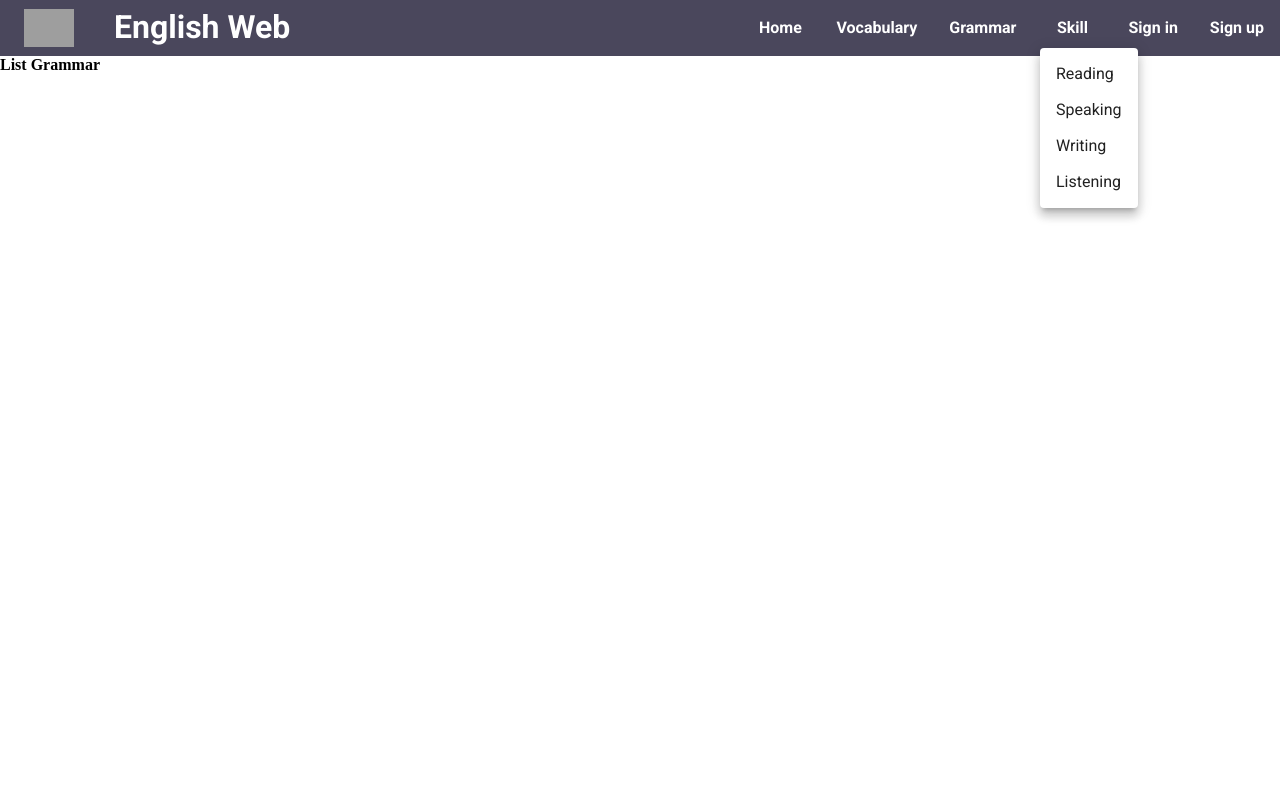
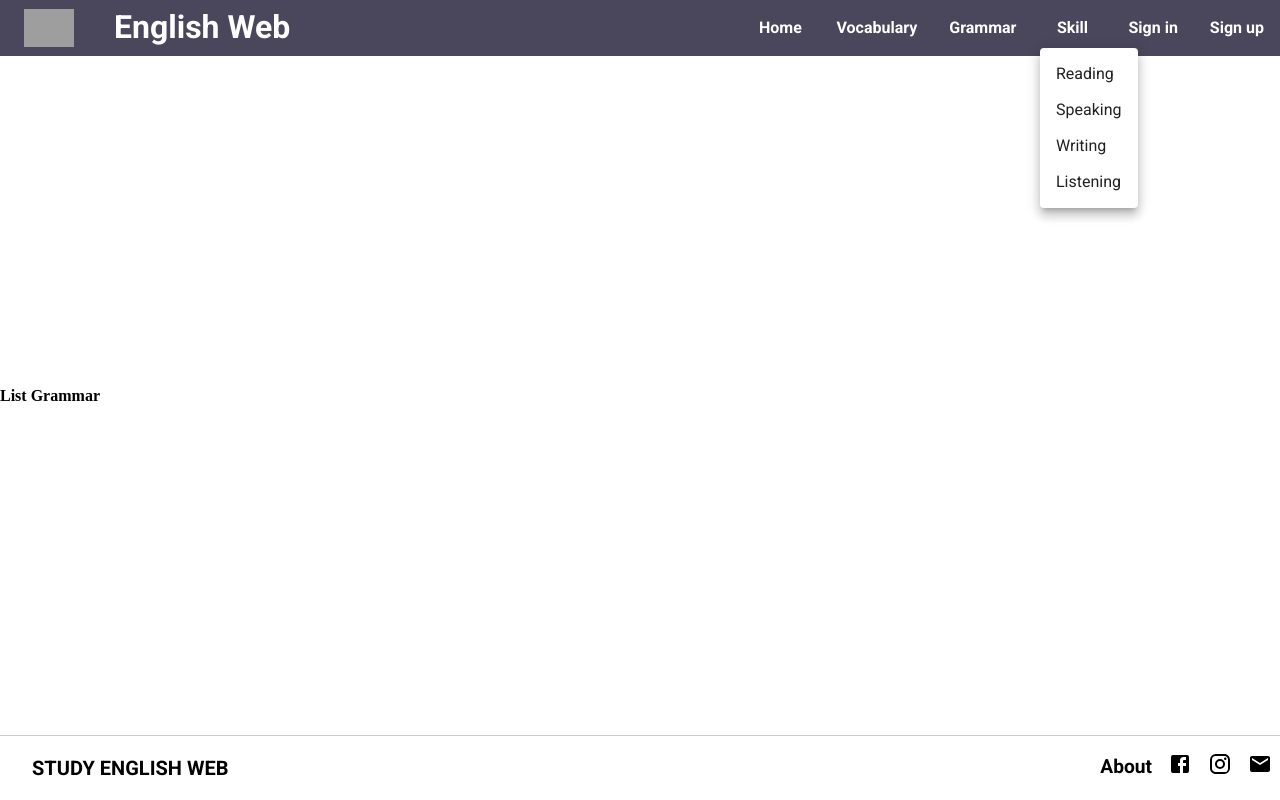
Before and after one commit to TrungHauad02/english-web-fe, a React (Create React App) app: page /student/grammar in a window 1280 px wide. Both pictures are taken after a click on the button "Skill". Built offline with nearby package versions, Linux system fonts and the light colour scheme; grey boxes are pictures that could not be loaded.

Commit message:
update header, add footer

```diff
--- /dev/null
+++ b/src/components/footer/About.jsx
@@ -0,0 +1,24 @@
+import { Stack, Typography } from "@mui/material";
+import FacebookIcon from '@mui/icons-material/Facebook';
+import MailIcon from '@mui/icons-material/Mail';
+import InstagramIcon from '@mui/icons-material/Instagram';
+
+function About() {
+  return (
+    <Stack direction="row" spacing={2}>
+        <Typography
+              variant="h6"
+              sx={{
+                fontWeight:'bold',
+                fontSize: '1.2rem'
+              }}>
+                About
+        </Typography>
+        <FacebookIcon/>
+        <InstagramIcon/>
+        <MailIcon/>
+    </Stack>
+  );
+}
+
+export default About;
--- /dev/null
+++ b/src/components/footer/Footer.jsx
@@ -0,0 +1,30 @@
+import { Stack, Typography } from "@mui/material";
+import About from "./About";
+
+function Footer() {
+  return (
+    <Stack
+        direction="row"
+        sx={{
+          height: '40px',
+          background: '#ffffff',
+          padding: '0.5rem',
+          paddingTop: '1rem',
+          borderTop: '1px solid #ccc',
+        }}
+        justifyContent="space-between"
+        >
+            <Typography
+              variant="h6"
+              sx={{
+                fontWeight:'bold',
+                paddingLeft: '1.5rem',
+              }}>
+                STUDY ENGLISH WEB
+            </Typography>
+            <About/>
+    </Stack>
+  );
+}
+
+export default Footer;
--- a/src/components/student/HomeStudent.jsx
+++ b/src/components/student/HomeStudent.jsx
@@ -4,16 +4,18 @@ import { Outlet } from "react-router-dom";
 import HeaderStudent from "./header/HeaderStudent";
 import ListTopic from "./vocabulary/ListTopic";
 import ListGrammar from "./grammar/ListGrammar";
+import Footer from "../footer/Footer";
 
 function HomeStudent(){
     return (
-        <Stack>
+        <Stack direction="column" justifyContent="space-between" sx={{ height: '100vh' }}>
             <HeaderStudent/>
             <Routes>
                 <Route path="list-topic" element={<ListTopic />}/>
                 <Route path="grammar" element={<ListGrammar />}/>
             </Routes>
-            <Outlet />
+            <Outlet/>
+            <Footer/>
         </Stack>
     )
 }
--- /dev/null
+++ b/src/components/student/common/HeaderTypography.jsx
@@ -0,0 +1,14 @@
+import { Typography } from "@mui/material";
+
+function HeaderTypography({children, variant = "h6", component = "h2", sx = {fontWeight: 'bold',fontSize: '1rem'}}) {
+  return (
+    <Typography
+        variant={variant}
+        component={component}
+        sx={sx}>
+        {children}
+    </Typography>
+  );
+}
+
+export default HeaderTypography;
--- a/src/components/student/header/HeaderStudent.jsx
+++ b/src/components/student/header/HeaderStudent.jsx
@@ -1,20 +1,9 @@
-import { Button, Menu, MenuItem, Stack, Typography } from "@mui/material";
-import { useState } from "react";
+import { Button, Stack } from "@mui/material";
 import { Link } from "react-router-dom";
+import HeaderTypography from "../common/HeaderTypography";
+import SkillMenu from "./SkillMenu";
 
 function HeaderStudent(){
-
-    const [anchorEl, setAnchorEl] = useState(null);
-    const open = Boolean(anchorEl);
-
-    const handleClick = (event) => {
-        setAnchorEl(event.currentTarget);
-    };
-
-    const handleClose = () => {
-        setAnchorEl(null);
-    };
-
     return (
         <Stack
             direction={'row'}
@@ -27,103 +16,41 @@ function HeaderStudent(){
             >
             <Stack direction={'row'} alignItems={'center'} spacing={5}>
                 <img src="icon.png" alt="icon" style={{width: '50px', marginLeft:'1rem'}}/>
-                <Typography
+                <HeaderTypography
                     variant="h4"
                     component="h1"
                     sx={{
                         fontWeight: 'bold',
                         fontSize: '2rem'
                     }}>
-                    English Web</Typography >
+                    English Web</HeaderTypography >
             </Stack>
             <Stack direction={'row'} alignItems={'center'} spacing={2}>
                 <Button
                     color="header"
                     href="/student">
-                    <Typography
-                        variant="h6"
-                        component="h2"
-                        sx={{
-                            fontWeight: 'bold',
-                            fontSize: '1rem'
-                        }}>
-                        Home</Typography >
+                    <HeaderTypography>Home</HeaderTypography >
                 </Button>
                 <Button
                     color="header"
                     component={Link} to="/student/list-topic">
-                    <Typography
-                        variant="h6"
-                        component="h2"
-                        sx={{
-                            fontWeight: 'bold',
-                            fontSize: '1rem'
-                        }}>
-                        Vocabulary</Typography >
+                    <HeaderTypography>Vocabulary</HeaderTypography >
                 </Button>
                 <Button
                     color="header"
                     component={Link} to="/student/grammar">
-                    <Typography
-                    variant="h6"
-                    component="h2"
-                    sx={{
-                        fontWeight: 'bold',
-                        fontSize: '1rem'
-                    }}>
-                    Grammar</Typography >
+                    <HeaderTypography>Grammar</HeaderTypography >
                 </Button>
+
+                <SkillMenu/>
+
                 <Button
-                    id="skill-button"
-                    aria-controls={open ? 'skill-menu' : undefined}
-                    aria-haspopup="true"
-                    aria-expanded={open ? 'true' : undefined}
-                    onClick={handleClick}
-                    sx={{
-                        color: '#fff',
-                        textTransform: 'none',
-                        fontWeight: 'bold',
-                        fontSize: '1rem'
-                    }}
-                >
-                    Skill
-                </Button>
-                <Menu
-                    id="skill-menu"
-                    anchorEl={anchorEl}
-                    open={open}
-                    onClose={handleClose}
-                    MenuListProps={{
-                        'aria-labelledby': 'skill-button',
-                    }}
-                >
-                    <MenuItem onClick={handleClose} component="a" href="/student/skill/reading">Reading</MenuItem>
-                    <MenuItem onClick={handleClose} component="a" href="/student/skill/speaking">Speaking</MenuItem>
-                    <MenuItem onClick={handleClose} component="a" href="/student/skill/writing">Writing</MenuItem>
-                    <MenuItem onClick={handleClose} component="a" href="/student/skill/listening">Listening</MenuItem>
-                </Menu>
-                <Button
-                    color="header"
-                   >
-                    <Typography
-                        variant="h6"
-                        component="h2"
-                        sx={{
-                            fontWeight: 'bold',
-                            fontSize: '1rem'
-                        }}>
-                        Sign in</Typography >
+                    color="header">
+                    <HeaderTypography>Sign in</HeaderTypography >
                 </Button>
                 <Button
                     color="header">
-                        <Typography
-                    variant="h6"
-                    component="h2"
-                    sx={{
-                        fontWeight: 'bold',
-                        fontSize: '1rem'
-                    }}>
-                    Sign up</Typography >
+                    <HeaderTypography>Sign up</HeaderTypography >
                 </Button>
             </Stack>
         </Stack>
--- /dev/null
+++ b/src/components/student/header/SkillMenu.jsx
@@ -0,0 +1,59 @@
+import React, { useState } from 'react';
+import { Button, Menu, MenuItem } from '@mui/material';
+
+function SkillMenu() {
+  const [anchorEl, setAnchorEl] = useState(null);
+  const open = Boolean(anchorEl);
+
+  const handleClick = (event) => {
+    setAnchorEl(event.currentTarget);
+  };
+
+  const handleClose = () => {
+    setAnchorEl(null);
+  };
+
+  return (
+    <>
+      <Button
+        id="skill-button"
+        aria-controls={open ? 'skill-menu' : undefined}
+        aria-haspopup="true"
+        aria-expanded={open ? 'true' : undefined}
+        onClick={handleClick}
+        sx={{
+          color: '#fff',
+          textTransform: 'none',
+          fontWeight: 'bold',
+          fontSize: '1rem',
+        }}
+      >
+        Skill
+      </Button>
+      <Menu
+        id="skill-menu"
+        anchorEl={anchorEl}
+        open={open}
+        onClose={handleClose}
+        MenuListProps={{
+          'aria-labelledby': 'skill-button',
+        }}
+      >
+        <MenuItem onClick={handleClose} component="a" href="/student/skill/reading">
+          Reading
+        </MenuItem>
+        <MenuItem onClick={handleClose} component="a" href="/student/skill/speaking">
+          Speaking
+        </MenuItem>
+        <MenuItem onClick={handleClose} component="a" href="/student/skill/writing">
+          Writing
+        </MenuItem>
+        <MenuItem onClick={handleClose} component="a" href="/student/skill/listening">
+          Listening
+        </MenuItem>
+      </Menu>
+    </>
+  );
+}
+
+export default SkillMenu;
```
